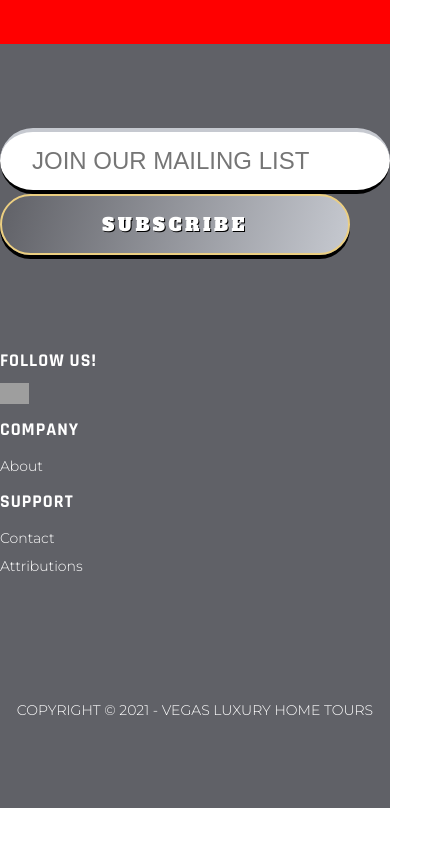
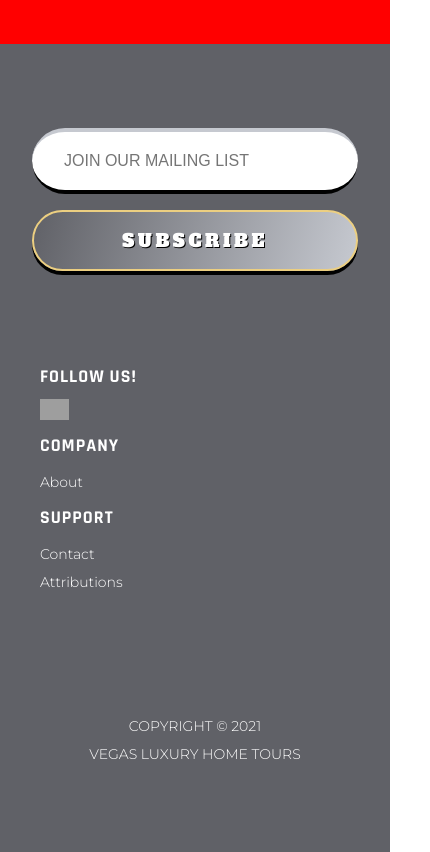
Before and after one commit to stevexero/vegasluxuryhometours, a React (Create React App) app: page /attributions in a window 390 px wide. Shown: the part 800-1652 px from the top of the page, 430 px wide, since content can reach past the window. Before the commit the page ends 1608 px from the top, so only its background shows below. Built offline with nearby package versions, Linux system fonts and the light colour scheme; grey boxes are pictures that could not be loaded.

Commit message:
styled for mobile

```diff
--- a/src/components/Footer.css
+++ b/src/components/Footer.css
@@ -82,7 +82,18 @@
 @media screen and (max-width: 414px) {
   .Footer-head {
     width: 100%;
+    padding: 0 2rem;
     flex-direction: column;
+  }
+
+  .Footer-head input[type='text'] {
+    font-size: 1rem;
+  }
+
+  .btn-footer {
+    width: 100%;
+    margin-top: 1rem;
+    position: relative;
   }
 
   .btn-footer {
@@ -91,6 +102,7 @@
 
   .Footer-body {
     width: 100%;
+    margin-left: 5rem;
     flex-direction: column;
   }
 
--- a/src/components/Footer.js
+++ b/src/components/Footer.js
@@ -1,11 +1,14 @@
 import { Link } from 'react-router-dom';
 import { motion } from 'framer-motion';
+import { useMediaQuery } from 'react-responsive';
 
 import IgLogo from '../assets/ig.png';
 
 import './Footer.css';
 
 const Footer = () => {
+  const isMobile = useMediaQuery({ query: '(max-width: 414px)' });
+
   return (
     <footer className='Footer ptb-84'>
       <div className='Footer-head'>
@@ -52,7 +55,8 @@ const Footer = () => {
       </div>
       <div className='Footer-foot'>
         <p className='mt-32 montserrat-light-14 text-white'>
-          COPYRIGHT &copy; 2021 - VEGAS LUXURY HOME TOURS
+          COPYRIGHT &copy; 2021 {isMobile ? <br /> : '-'} VEGAS LUXURY HOME
+          TOURS
         </p>
       </div>
     </footer>
```
